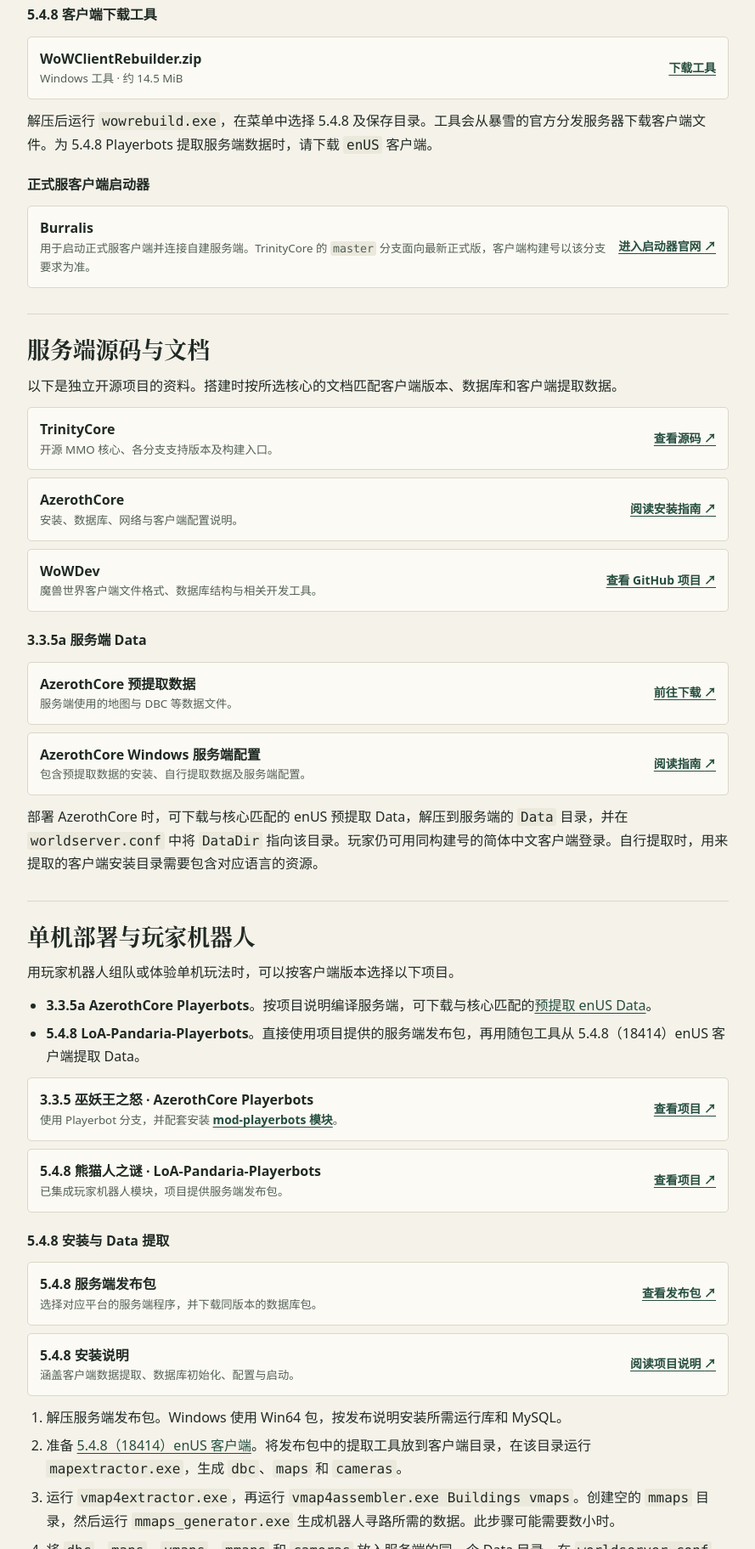
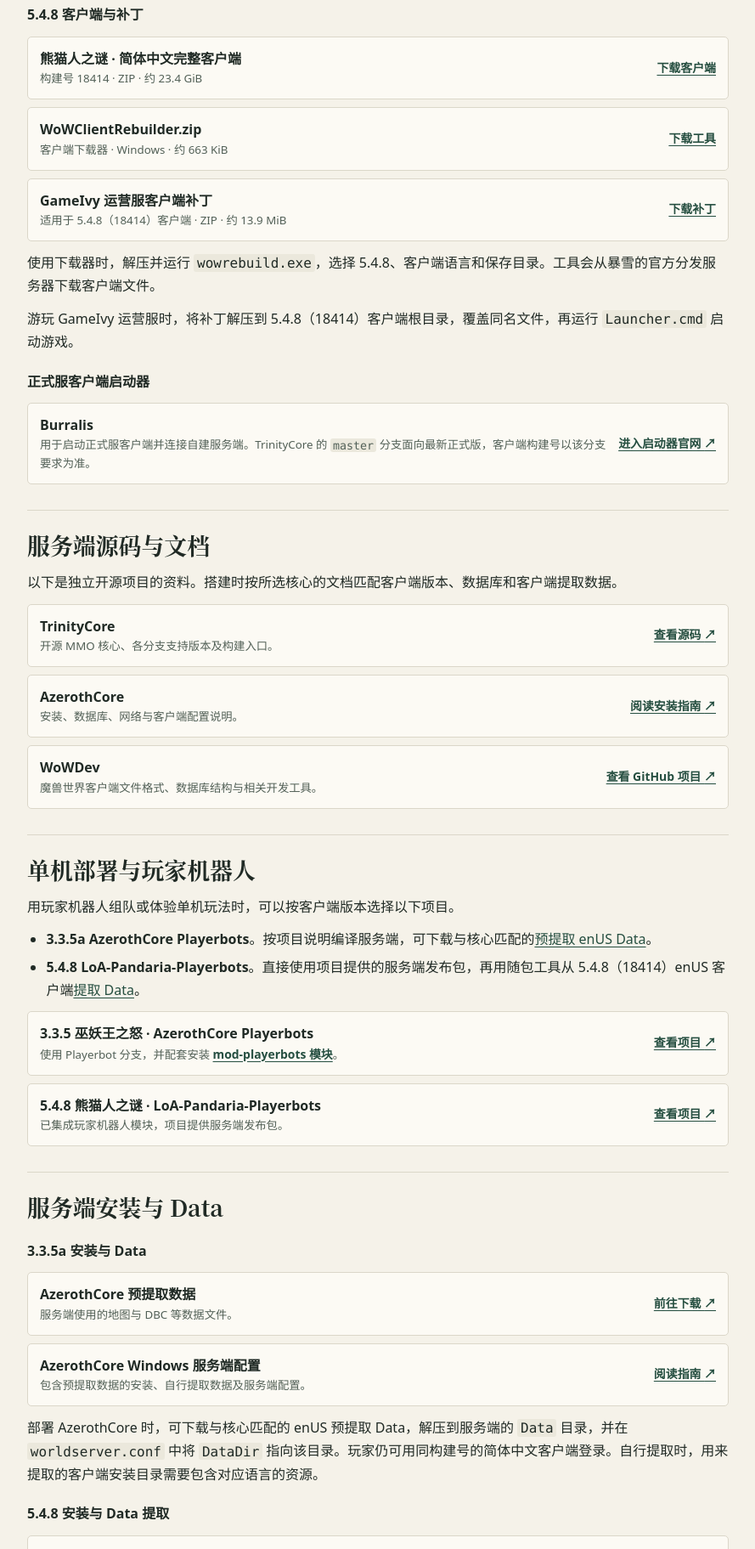
Before and after one commit to oiuv/gameivy, a plain HTML site: page wow.html in a window 1280 px wide. Shown: the part 977-2800 px from the top of the page at 85% size, without its empty margins (28-917 px from the left). Drawn offline with Linux system fonts and the light colour scheme.

Commit message:
更新魔兽世界下载入口与服务端资料

```diff
--- a/wow.html
+++ b/wow.html
@@ -42,8 +42,8 @@
           <h3 id="client-335">3.3.5a 客户端下载</h3>
           <div class="download-list">
             <div class="download">
-              <div><strong>巫妖王之怒 · 简体中文客户端</strong><small>构建号 12340 · ZIP · 约 16.5 GiB</small></div>
-              <a href="./downloads/World-of-Warcraft-3.3.5a.12340-zhCN.zip" aria-label="下载 3.3.5a 简体中文客户端">下载客户端</a>
+              <div><strong>巫妖王之怒 · 简体中文完整客户端</strong><small>构建号 12340 · ZIP · 约 16.5 GiB</small></div>
+              <a href="./downloads/World-of-Warcraft-3.3.5.12340-zhCN.zip" aria-label="下载 3.3.5a 简体中文完整客户端">下载客户端</a>
             </div>
             <div class="download">
               <div><strong>GameIvy 运营服客户端补丁</strong><small>适用于 3.3.5a（12340）简体中文客户端 · ZIP · 约 3.4 MiB</small></div>
@@ -62,14 +62,23 @@
               <a href="./downloads/%E5%A4%A7%E8%84%9A%E6%8F%92%E4%BB%B6.rar" aria-label="下载大脚插件">下载插件</a>
             </div>
           </div>
-          <h3 id="client-548">5.4.8 客户端下载工具</h3>
+          <h3 id="client-548">5.4.8 客户端与补丁</h3>
           <div class="download-list">
             <div class="download">
-              <div><strong>WoWClientRebuilder.zip</strong><small>Windows 工具 · 约 14.5 MiB</small></div>
+              <div><strong>熊猫人之谜 · 简体中文完整客户端</strong><small>构建号 18414 · ZIP · 约 23.4 GiB</small></div>
+              <a href="./downloads/World-of-Warcraft-5.4.8.18414-zhCN.zip" aria-label="下载 5.4.8 简体中文完整客户端">下载客户端</a>
+            </div>
+            <div class="download" id="client-548-downloader">
+              <div><strong>WoWClientRebuilder.zip</strong><small>客户端下载器 · Windows · 约 663 KiB</small></div>
               <a href="./downloads/WoWClientRebuilder.zip" aria-label="下载 WoWClientRebuilder.zip">下载工具</a>
             </div>
+            <div class="download">
+              <div><strong>GameIvy 运营服客户端补丁</strong><small>适用于 5.4.8（18414）客户端 · ZIP · 约 13.9 MiB</small></div>
+              <a href="./downloads/WoW_Client_v5.4.8.18414.zip" aria-label="下载 GameIvy 5.4.8 运营服补丁">下载补丁</a>
+            </div>
           </div>
-          <p>解压后运行 <code>wowrebuild.exe</code>，在菜单中选择 5.4.8 及保存目录。工具会从暴雪的官方分发服务器下载客户端文件。为 5.4.8 Playerbots 提取服务端数据时，请下载 <code>enUS</code> 客户端。</p>
+          <p>使用下载器时，解压并运行 <code>wowrebuild.exe</code>，选择 5.4.8、客户端语言和保存目录。工具会从暴雪的官方分发服务器下载客户端文件。</p>
+          <p>游玩 GameIvy 运营服时，将补丁解压到 5.4.8（18414）客户端根目录，覆盖同名文件，再运行 <code>Launcher.cmd</code> 启动游戏。</p>
           <h3 id="client-retail">正式服客户端启动器</h3>
           <div class="download-list">
             <div class="download">
@@ -95,7 +104,28 @@
               <a href="https://github.com/wowdev" aria-label="查看 GitHub 项目 · WoWDev" target="_blank" rel="noopener">查看 GitHub 项目 <span aria-hidden="true">↗</span></a>
             </div>
           </div>
-          <h3 id="server-data-335">3.3.5a 服务端 Data</h3>
+        </section>
+        <section id="playerbots">
+          <h2>单机部署与玩家机器人</h2>
+          <p>用玩家机器人组队或体验单机玩法时，可以按客户端版本选择以下项目。</p>
+          <ul>
+            <li><strong>3.3.5a AzerothCore Playerbots</strong>。按项目说明编译服务端，可下载与核心匹配的<a href="#server-data-335">预提取 enUS Data</a>。</li>
+            <li><strong>5.4.8 LoA-Pandaria-Playerbots</strong>。直接使用项目提供的服务端发布包，再用随包工具从 5.4.8（18414）enUS 客户端<a href="#playerbots-548-setup">提取 Data</a>。</li>
+          </ul>
+          <div class="download-list">
+            <div class="download">
+              <div><strong>3.3.5 巫妖王之怒 · AzerothCore Playerbots</strong><small>使用 Playerbot 分支，并配套安装 <a href="https://github.com/mod-playerbots/mod-playerbots" target="_blank" rel="noopener">mod-playerbots 模块</a>。</small></div>
+              <a href="https://github.com/mod-playerbots/azerothcore-wotlk" aria-label="查看 3.3.5 AzerothCore Playerbots 项目" target="_blank" rel="noopener">查看项目 <span aria-hidden="true">↗</span></a>
+            </div>
+            <div class="download">
+              <div><strong>5.4.8 熊猫人之谜 · LoA-Pandaria-Playerbots</strong><small>已集成玩家机器人模块，项目提供服务端发布包。</small></div>
+              <a href="https://github.com/1LineAtaTime/LoA-Pandaria-Playerbots" aria-label="查看 5.4.8 LoA-Pandaria-Playerbots 项目" target="_blank" rel="noopener">查看项目 <span aria-hidden="true">↗</span></a>
+            </div>
+          </div>
+        </section>
+        <section id="server-setup">
+          <h2>服务端安装与 Data</h2>
+          <h3 id="server-data-335">3.3.5a 安装与 Data</h3>
           <div class="download-list">
             <div class="download">
               <div><strong>AzerothCore 预提取数据</strong><small>服务端使用的地图与 DBC 等数据文件。</small></div>
@@ -107,28 +137,10 @@
             </div>
           </div>
           <p>部署 AzerothCore 时，可下载与核心匹配的 enUS 预提取 Data，解压到服务端的 <code>Data</code> 目录，并在 <code>worldserver.conf</code> 中将 <code>DataDir</code> 指向该目录。玩家仍可用同构建号的简体中文客户端登录。自行提取时，用来提取的客户端安装目录需要包含对应语言的资源。</p>
-        </section>
-        <section id="playerbots">
-          <h2>单机部署与玩家机器人</h2>
-          <p>用玩家机器人组队或体验单机玩法时，可以按客户端版本选择以下项目。</p>
-          <ul>
-            <li><strong>3.3.5a AzerothCore Playerbots</strong>。按项目说明编译服务端，可下载与核心匹配的<a href="#server-data-335">预提取 enUS Data</a>。</li>
-            <li><strong>5.4.8 LoA-Pandaria-Playerbots</strong>。直接使用项目提供的服务端发布包，再用随包工具从 5.4.8（18414）enUS 客户端提取 Data。</li>
-          </ul>
-          <div class="download-list">
-            <div class="download">
-              <div><strong>3.3.5 巫妖王之怒 · AzerothCore Playerbots</strong><small>使用 Playerbot 分支，并配套安装 <a href="https://github.com/mod-playerbots/mod-playerbots" target="_blank" rel="noopener">mod-playerbots 模块</a>。</small></div>
-              <a href="https://github.com/mod-playerbots/azerothcore-wotlk" aria-label="查看 3.3.5 AzerothCore Playerbots 项目" target="_blank" rel="noopener">查看项目 <span aria-hidden="true">↗</span></a>
-            </div>
-            <div class="download">
-              <div><strong>5.4.8 熊猫人之谜 · LoA-Pandaria-Playerbots</strong><small>已集成玩家机器人模块，项目提供服务端发布包。</small></div>
-              <a href="https://github.com/1LineAtaTime/LoA-Pandaria-Playerbots" aria-label="查看 5.4.8 LoA-Pandaria-Playerbots 项目" target="_blank" rel="noopener">查看项目 <span aria-hidden="true">↗</span></a>
-            </div>
-          </div>
           <h3 id="playerbots-548-setup">5.4.8 安装与 Data 提取</h3>
           <div class="download-list">
             <div class="download">
-              <div><strong>5.4.8 服务端发布包</strong><small>选择对应平台的服务端程序，并下载同版本的数据库包。</small></div>
+              <div><strong>LoA-Pandaria-Playerbots 服务端发布包</strong><small>选择对应平台的服务端程序，并下载同版本的数据库包。</small></div>
               <a href="https://github.com/1LineAtaTime/LoA-Pandaria-Playerbots/releases" aria-label="下载 5.4.8 Playerbots 服务端发布包" target="_blank" rel="noopener">查看发布包 <span aria-hidden="true">↗</span></a>
             </div>
             <div class="download">
@@ -138,7 +150,7 @@
           </div>
           <ol>
             <li>解压服务端发布包。Windows 使用 Win64 包，按发布说明安装所需运行库和 MySQL。</li>
-            <li>准备 <a href="#client-548">5.4.8（18414）enUS 客户端</a>。将发布包中的提取工具放到客户端目录，在该目录运行 <code>mapextractor.exe</code>，生成 <code>dbc</code>、<code>maps</code> 和 <code>cameras</code>。</li>
+            <li>用<a href="#client-548-downloader">客户端下载器</a>准备 5.4.8（18414）enUS 客户端。将发布包中的提取工具放到客户端目录，在该目录运行 <code>mapextractor.exe</code>，生成 <code>dbc</code>、<code>maps</code> 和 <code>cameras</code>。</li>
             <li>运行 <code>vmap4extractor.exe</code>，再运行 <code>vmap4assembler.exe Buildings vmaps</code>。创建空的 <code>mmaps</code> 目录，然后运行 <code>mmaps_generator.exe</code> 生成机器人寻路所需的数据。此步骤可能需要数小时。</li>
             <li>将 <code>dbc</code>、<code>maps</code>、<code>vmaps</code>、<code>mmaps</code> 和 <code>cameras</code> 放入服务端的同一个 Data 目录，在 <code>worldserver.conf</code> 中将 <code>DataDir</code> 指向该目录。</li>
             <li>全新安装时，导入发布包中的 <code>auth</code>、<code>characters</code>、<code>world</code> 和 <code>playerbots</code> 数据库转储，并填好连接配置。先启动 <code>authserver</code>，再启动 <code>worldserver</code>。已有实例按项目的升级步骤操作。</li>
@@ -168,7 +180,7 @@
           <li><a href="#play">游玩与客户端</a></li>
           <li><a href="#downloads">服务端源码与文档</a></li>
           <li><a href="#playerbots">单机部署与玩家机器人</a></li>
-          <li><a href="#playerbots-548-setup">5.4.8 安装与 Data 提取</a></li>
+          <li><a href="#server-setup">服务端安装与 Data</a></li>
           <li><a href="#deploy">自建部署顺序</a></li>
         </ul>
       </nav>
```
Also changed, not shown: index.html (+0 -1 lines).
